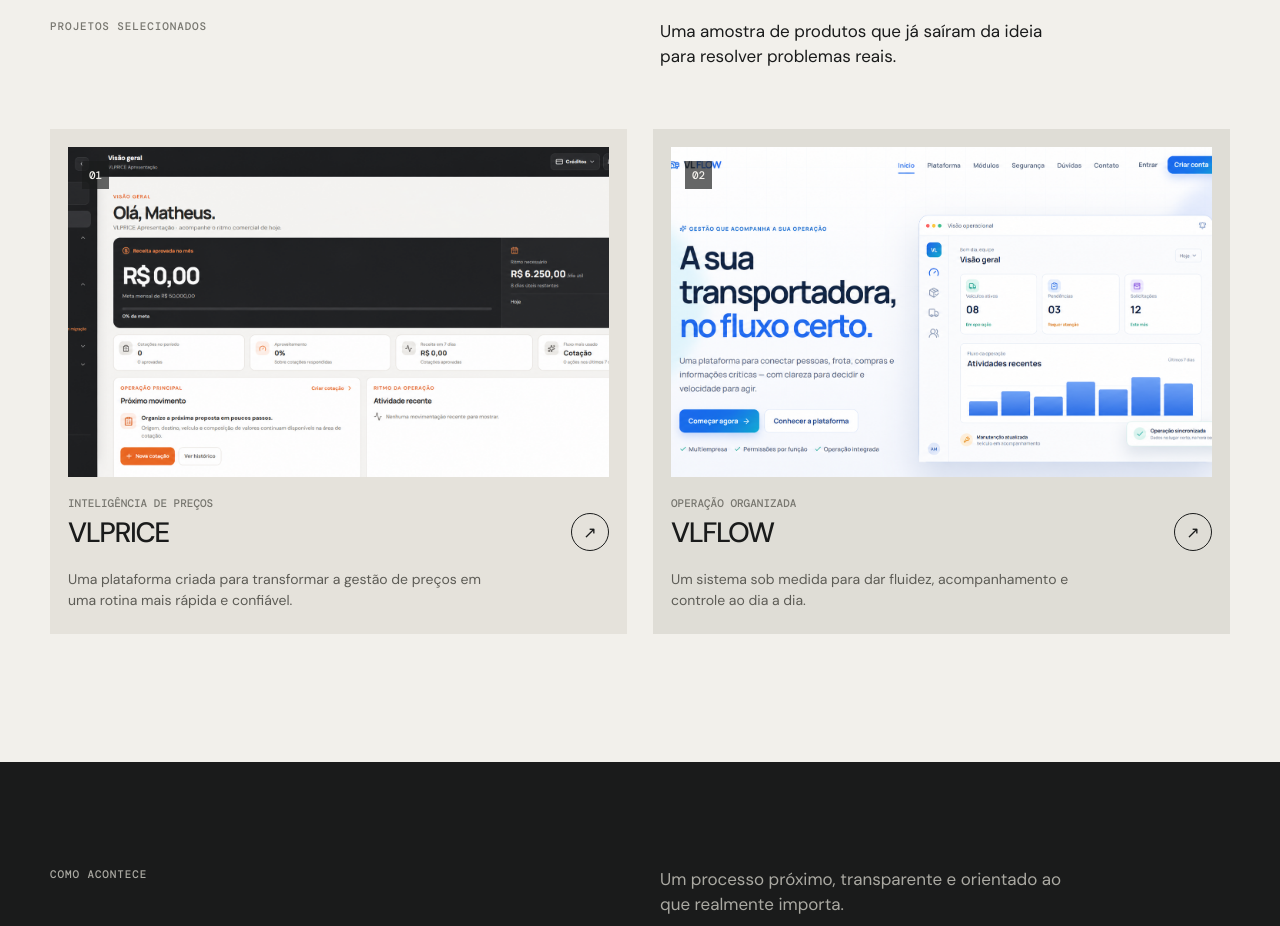
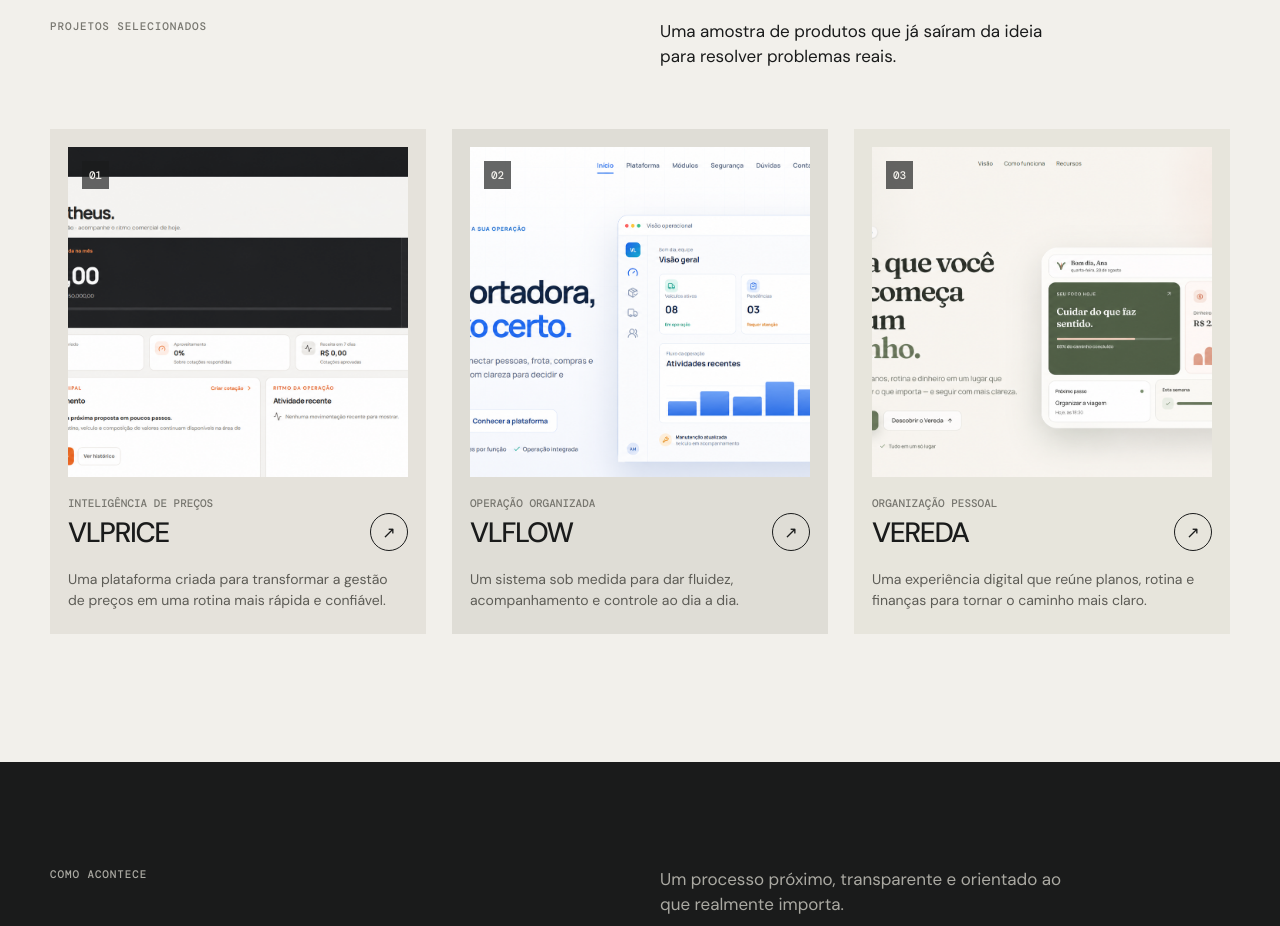
Before and after one commit to madalkmin/portf-lio, a Next.js app: page / in a window 1280 px wide. Shown: the part 2240-3166 px from the top of the page. Built offline with nearby package versions, Linux system fonts and the light colour scheme.

Commit message:
Add Vereda project and fix asset paths

```diff
--- a/app/globals.css
+++ b/app/globals.css
@@ -714,7 +714,7 @@
 }
 .projectgrid {
   display: grid;
-  grid-template-columns: 1fr 1fr;
+  grid-template-columns: repeat(3, 1fr);
   gap: 26px;
 }
 .project {
@@ -723,6 +723,9 @@
 }
 .project:nth-child(2) {
   background: #dfddd6;
+}
+.project:nth-child(3) {
+  background: #e7e5dc;
 }
 .screen {
   height: 330px;
@@ -930,7 +933,7 @@
     font-size: 25px;
   }
   .projectgrid {
-    grid-template-columns: 1fr;
+    grid-template-columns: 1fr 1fr;
   }
   .screen {
     height: 280px;
@@ -953,6 +956,9 @@
   }
 }
 @media (max-width: 460px) {
+  .projectgrid {
+    grid-template-columns: 1fr;
+  }
   h1 {
     font-size: 55px;
   }
--- a/app/page.tsx
+++ b/app/page.tsx
@@ -152,7 +152,7 @@
             description="Uma plataforma criada para transformar a gestão de preços em uma rotina mais rápida e confiável."
             n="01"
             href="https://vlprice.com/app"
-            image="/projects/vlprice.png"
+            image="projects/vlprice.png"
           />
           <Project
             title="VLFLOW"
@@ -160,7 +160,15 @@
             description="Um sistema sob medida para dar fluidez, acompanhamento e controle ao dia a dia."
             n="02"
             href="https://vlflow.com.br/v1/"
-            image="/projects/vlflow.png"
+            image="projects/vlflow.png"
+          />
+          <Project
+            title="VEREDA"
+            kind="Organização pessoal"
+            description="Uma experiência digital que reúne planos, rotina e finanças para tornar o caminho mais claro."
+            n="03"
+            href="https://vereda-three.vercel.app/"
+            image="projects/vereda.png"
           />
         </div>
       </section>
```
Also changed, not shown: public/projects/vereda.png (added).
